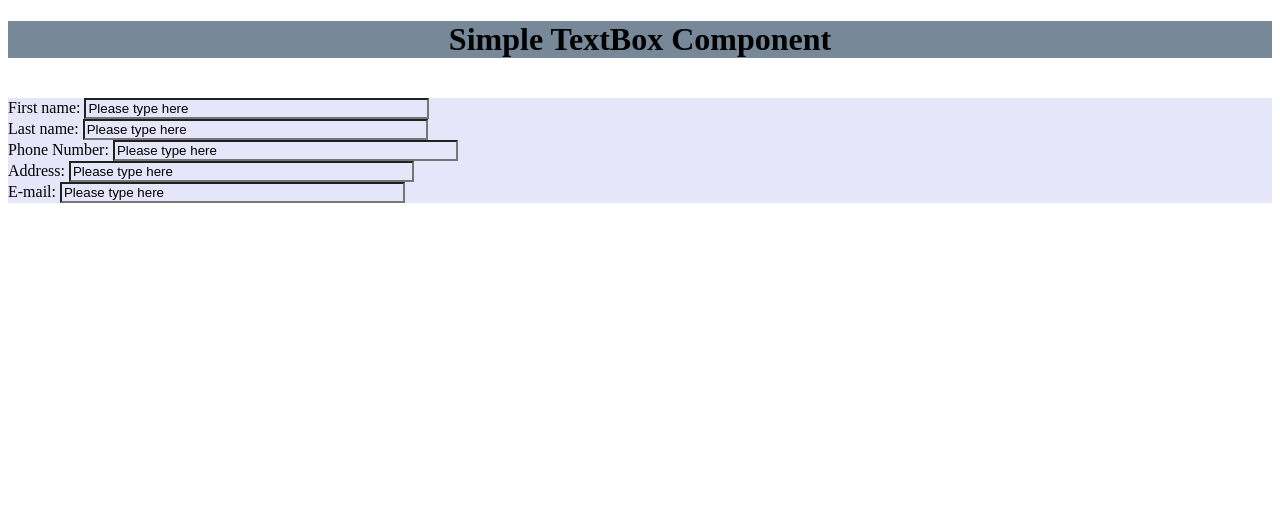
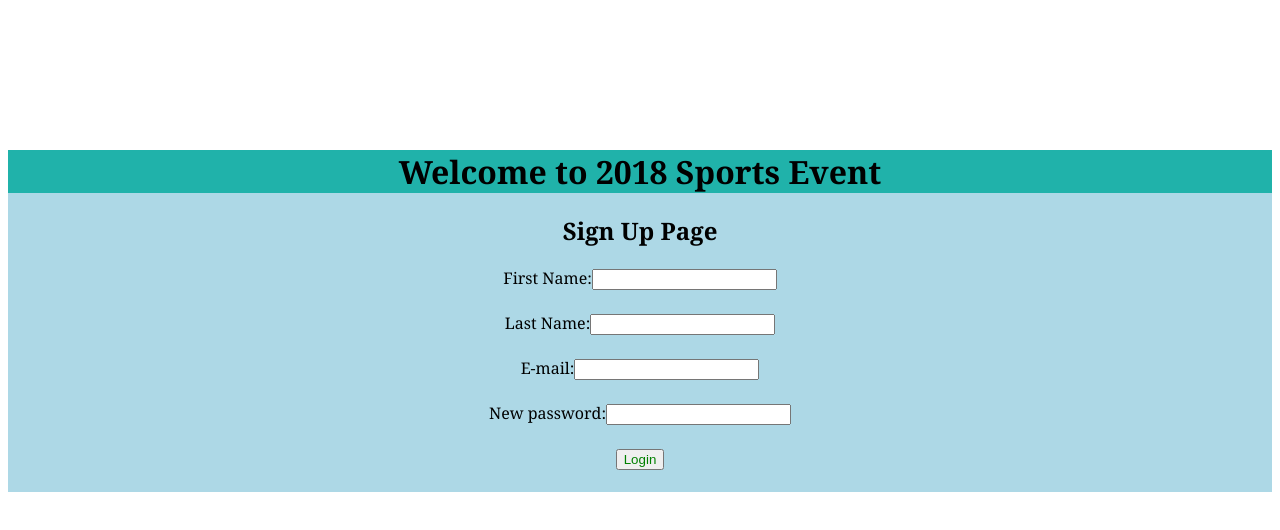
Before and after one commit to gsingare/angular-training, an Angular app in the folder training/: page / in a window 1280 px wide. Shown: the top 530 px of the page. Built offline with nearby package versions, Linux system fonts and the light colour scheme.

Commit message:
06/21/2018 Assignment

```diff
--- a/training/src/app/app.component.html
+++ b/training/src/app/app.component.html
@@ -1,8 +1,10 @@
 
 <div>
-  <mohan-textbox></mohan-textbox>
+  <user-registration></user-registration>
 
-  <!--  Welcome to Angular2
+  <!--
+    <mohan-textbox></mohan-textbox>
+    Welcome to Angular2
   <mohan-buttons [table]="users"></mohan-buttons>
   <mohan-datagrid [table]="users"></mohan-datagrid>
   <mohan-datagrid [table]="Companies"></mohan-datagrid>-->
--- a/training/src/app/app.module.ts
+++ b/training/src/app/app.module.ts
@@ -5,6 +5,8 @@ import { AppComponent } from './app.component';
 import {DatagridComponent} from './components/datagrid.component';
 import {textComponent} from './textbox_components/textbox.component';
 import {buttonComponent} from './buttons_components/buttons.component';
+import {userRegistration} from './user_registration/user.registration';
+
 
 
 @NgModule({
@@ -12,7 +14,8 @@ import {buttonComponent} from './buttons_components/buttons.component';
     AppComponent,
     DatagridComponent,
     textComponent,
-    buttonComponent
+    buttonComponent,
+    userRegistration
   ],
   imports: [
     BrowserModule
--- /dev/null
+++ b/training/src/app/user_registration/user.registration.html
@@ -0,0 +1,36 @@
+<div class="user-registration">
+    <h1>Welcome to 2018 Sports Event</h1>
+        <h2>Sign Up Page</h2>
+
+        <div class="first">
+                <label>First Name:</label>
+                <input type="text" [value]="userdetails.firstname" (input)="userdetails.firstname = $event.target.value">
+                <label class="firstnameerror">{{userdetails.firstnameerror}}</label>
+            </div><br>
+        <div class="last">
+                <label>Last Name:</label>
+                <input type="text" [value]="userdetails.lastname" (input)="userdetails.lastname = $event.target.value">
+                <label class="lastnameerror">{{userdetails.lastnameerror}}</label>
+                </div><br>
+
+
+
+
+        <div class="email">
+        <label>E-mail:</label>
+        <input type="text" [value]="userdetails.email" (input)="userdetails.email = $event.target.value">
+        <label class="emailerror">{{userdetails.emailerror}}</label>
+    </div>
+    <br>
+        <div class="pw">
+        <label>New password:</label>
+        <input type ="password" [value]="userdetails.password" (input)="userdetails.password = $event.target.value">
+        <label class="pwerror">{{userdetails.passworderror}}</label>
+        </div>
+        <br>
+        <div>
+            <button  class="button" (click)="login()">Login</button>
+        </div>
+
+        <br>
+</div>
--- /dev/null
+++ b/training/src/app/user_registration/user.registration.scss
@@ -0,0 +1,48 @@
+.user-registration{
+    margin-top: 150px;
+    background:lightblue;
+    padding:center;
+    text-align: center;
+    font-family: Georgia;
+
+
+
+
+    .first{
+        text-align: center;
+        position: relative;
+        .firstnameerror{
+
+         color: red;
+        }
+    }
+
+    .last{
+        text-align: center;
+        .lastnameerror{
+            color: red;
+        }
+    }
+
+    .email{
+        text-align: center;
+        .emailerror{
+            color: red;
+        }
+    }
+
+    .pw{
+        text-align: center;
+        .pwerror{
+            color:red;
+        }
+    }
+    .button{
+        text-align: center;
+        color: green;
+    }
+}
+
+h1{
+    background-color: lightseagreen;
+}
--- /dev/null
+++ b/training/src/app/user_registration/user.registration.ts
@@ -0,0 +1,44 @@
+import { Component } from '@angular/core';
+
+@Component({
+  selector: 'user-registration',
+  templateUrl : "./user.registration.html",
+  styleUrls: ['./user.registration.scss']
+})
+
+export class userRegistration {
+  public userdetails = {firstname: "", lastname: "", email :"", password:"",
+  firstnameerror:"", lastnameerror:"", emailerror:"", passworderror:""};
+
+  public login(){
+
+    if (this.userdetails.firstname.length == 0){
+      this.userdetails.firstnameerror="First Name cannot be empty"
+     }else{
+       this.userdetails.firstnameerror=""
+     }
+
+     if (this.userdetails.lastname.length == 0){
+      this.userdetails.lastnameerror="Last Name cannot be empty"
+     }else{
+       this.userdetails.lastnameerror=""
+     }
+
+    if (this.userdetails.email.length == 0){
+     this.userdetails.emailerror="email cannot be empty"
+    }else{
+      this.userdetails.emailerror=""
+    }
+
+    if (this.userdetails.password.length == 0){
+      this.userdetails.passworderror="password cannot be empty"
+     }else if(this.userdetails.password.length < 8){
+      this.userdetails.passworderror="password requires minimum 8 characters"
+     }else if(this.userdetails.password.length >= 8 && this.userdetails.password.length <= 16){
+      this.userdetails.passworderror=""
+     }else if(this.userdetails.password.length > 16){
+      this.userdetails.passworderror="password should be with in 8-16 characters only"
+
+   }
+  }
+}
--- a/training/src/index.html
+++ b/training/src/index.html
@@ -13,7 +13,6 @@
 <body>
   <app-root>
   </app-root>
-
 </body>
 
 </html>
```
